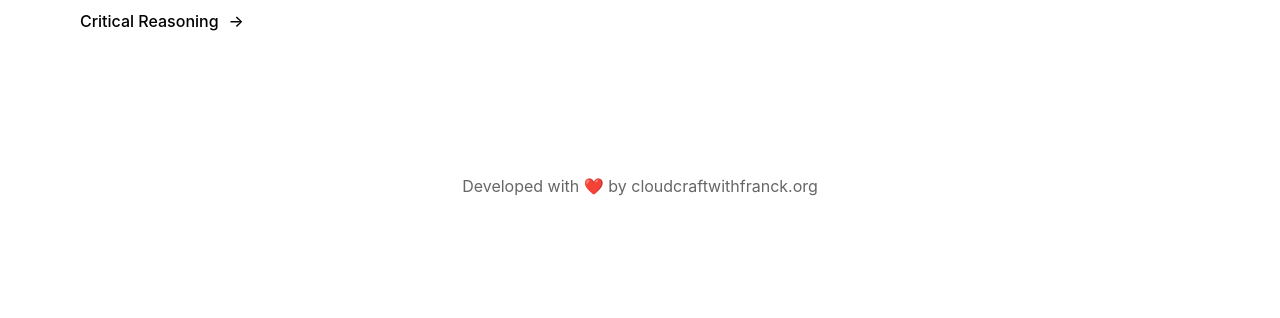
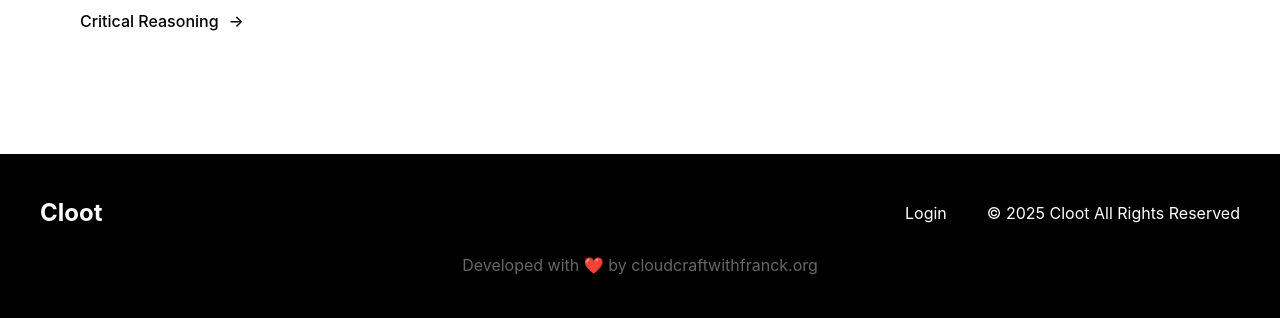
Before and after one commit to cloudcwfranck/cloot, a Flask app: page / in a window 1280 px wide. Shown: the part 1198-1516 px from the top of the page. Before the commit the page ends 1394 px from the top, so only its background shows below. Run offline with Flask 3, Linux system fonts and the light colour scheme; parts of the project's set-up code (start-up, migrations or seed data) failed here and were passed over.

Commit message:
Assistant checkpoint: Update footer with new design and content
Assistant generated file changes:
- templates/landing.html: Update footer with new design

---

User prompt:

Change the footer to this, but in the footer, just keep the logo Cloot, the menu: login, (c) 2025 Cloot All Rights Reserved, and build with love by ... like we already have.

```diff
--- a/templates/landing.html
+++ b/templates/landing.html
@@ -248,8 +248,17 @@
         </div>
     </section>
 
-    <footer style="text-align: center; padding: 20px; color: #666;">
-        Developed with ❤️ by <a href="https://www.cloudcraftwithfranck.org/" style="color: #666; text-decoration: none;">cloudcraftwithfranck.org</a>
+    <footer style="background: #000; color: #fff; padding: 40px 20px;">
+        <div style="max-width: 1200px; margin: 0 auto; display: flex; justify-content: space-between; align-items: center;">
+            <div class="logo" style="font-size: 24px; font-weight: 700;">Cloot</div>
+            <div style="display: flex; gap: 40px; align-items: center;">
+                <a href="{{ url_for('login') }}" style="color: #fff; text-decoration: none;">Login</a>
+                <span>© 2025 Cloot All Rights Reserved</span>
+            </div>
+        </div>
+        <div style="text-align: center; margin-top: 20px; color: #666;">
+            Developed with ❤️ by <a href="https://www.cloudcraftwithfranck.org/" style="color: #666; text-decoration: none;">cloudcraftwithfranck.org</a>
+        </div>
     </footer>
 </body>
 </html>
```
